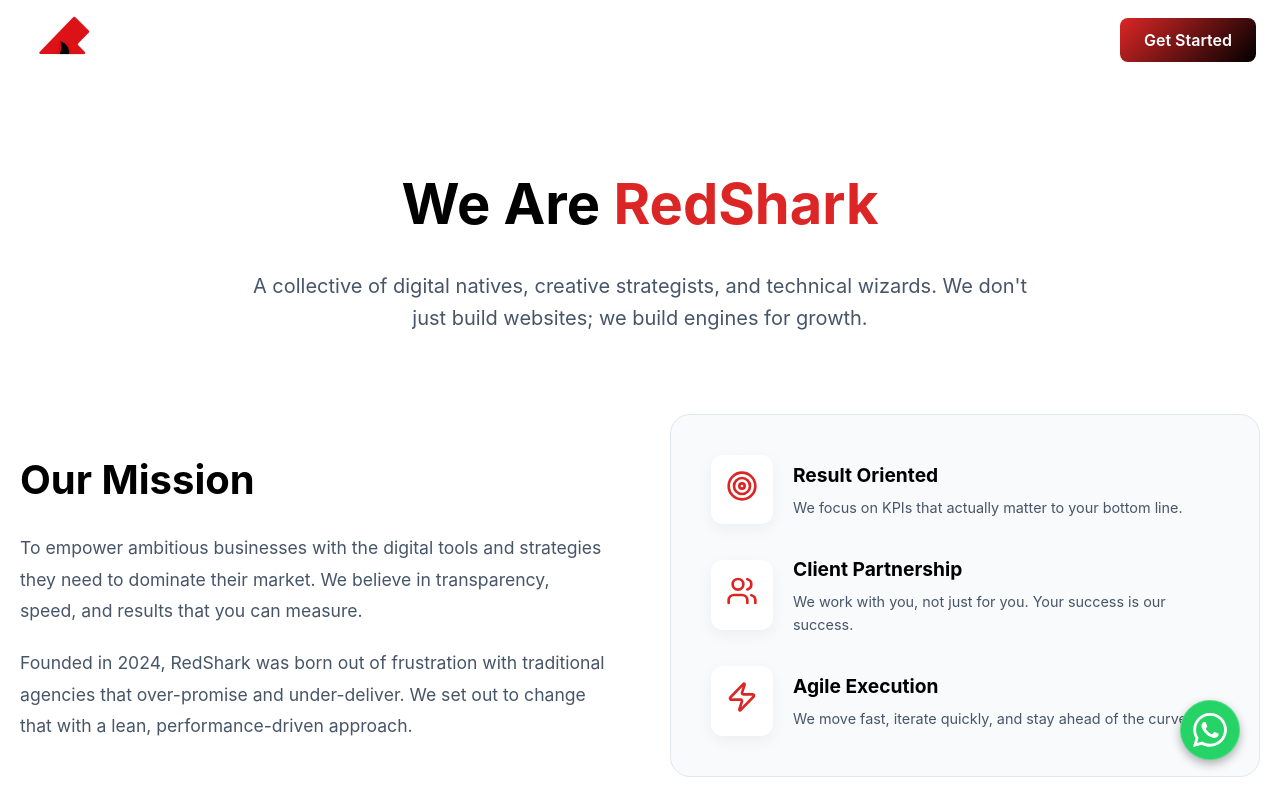
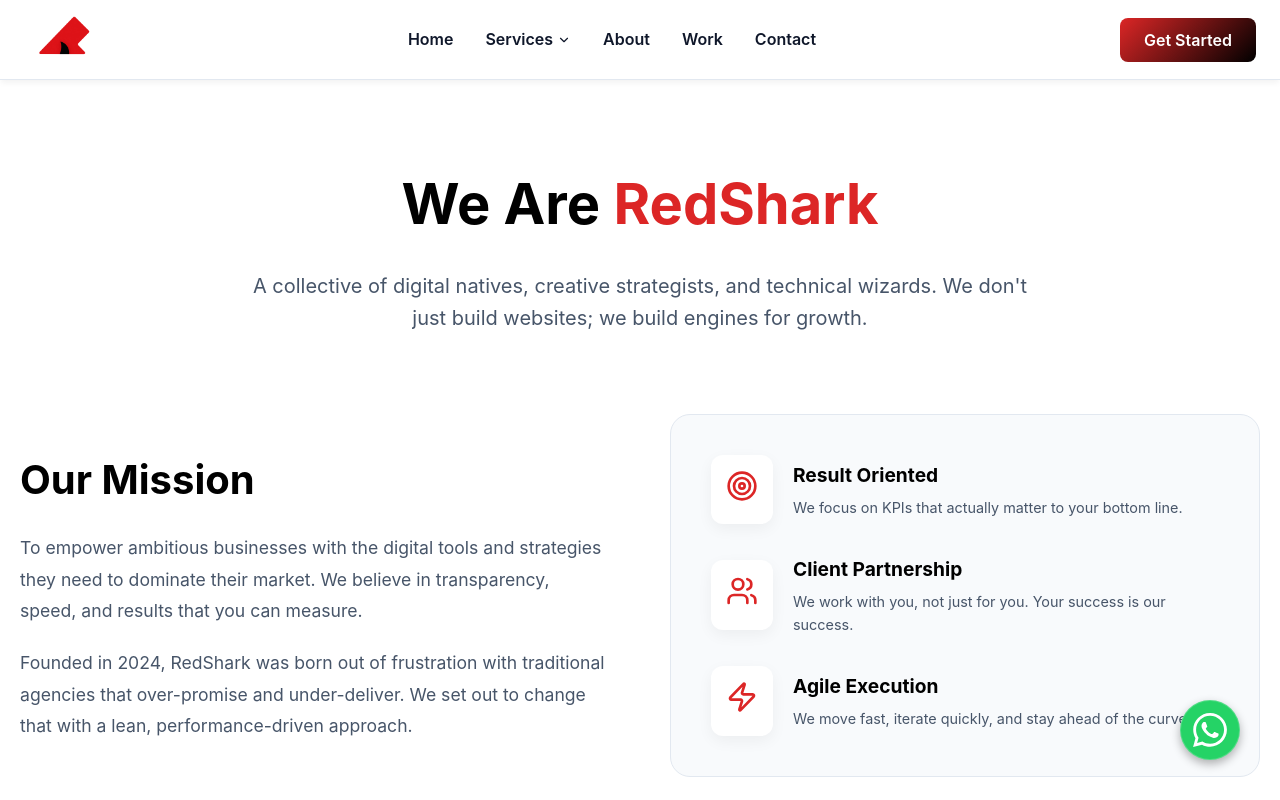
Before and after one commit to Fazilfazi991/redshark, a React (Vite) app: page /about in a window 1280 px wide. Shown: the top 800 px of the page. Built offline with nearby package versions, Linux system fonts and the light colour scheme.

Commit message:
Fix: ensure header nav is visible on inner pages by forcing scrolled state and dark text

```diff
--- a/src/components/Header.css
+++ b/src/components/Header.css
@@ -39,13 +39,22 @@
 }
 
 .desktop-nav a {
-    font-weight: 500;
-    font-size: 1.1rem;
+    font-weight: 600;
+    font-size: 1rem;
     color: white;
     text-decoration: none;
+    transition: color 0.3s;
+}
+
+.header.scrolled .desktop-nav a {
+    color: var(--text-main, #334155);
 }
 
 .desktop-nav a:hover {
+    color: var(--primary);
+}
+
+.header.scrolled .desktop-nav a:hover {
     color: var(--primary);
 }
 
--- a/src/components/Header.tsx
+++ b/src/components/Header.tsx
@@ -23,8 +23,11 @@
         setDropdownOpen(false);
     }, [location]);
 
+    // Check if we are on the home page
+    const isHomePage = location.pathname === '/';
+
     return (
-        <header className={`header ${isScrolled ? 'scrolled' : ''}`}>
+        <header className={`header ${isScrolled || !isHomePage ? 'scrolled' : ''}`}>
             <div className="container header-container">
                 <Link to="/" className="logo">
                     <img src="/logo.png" alt="REDSHARK" style={{ height: '80px', width: 'auto' }} />
```
